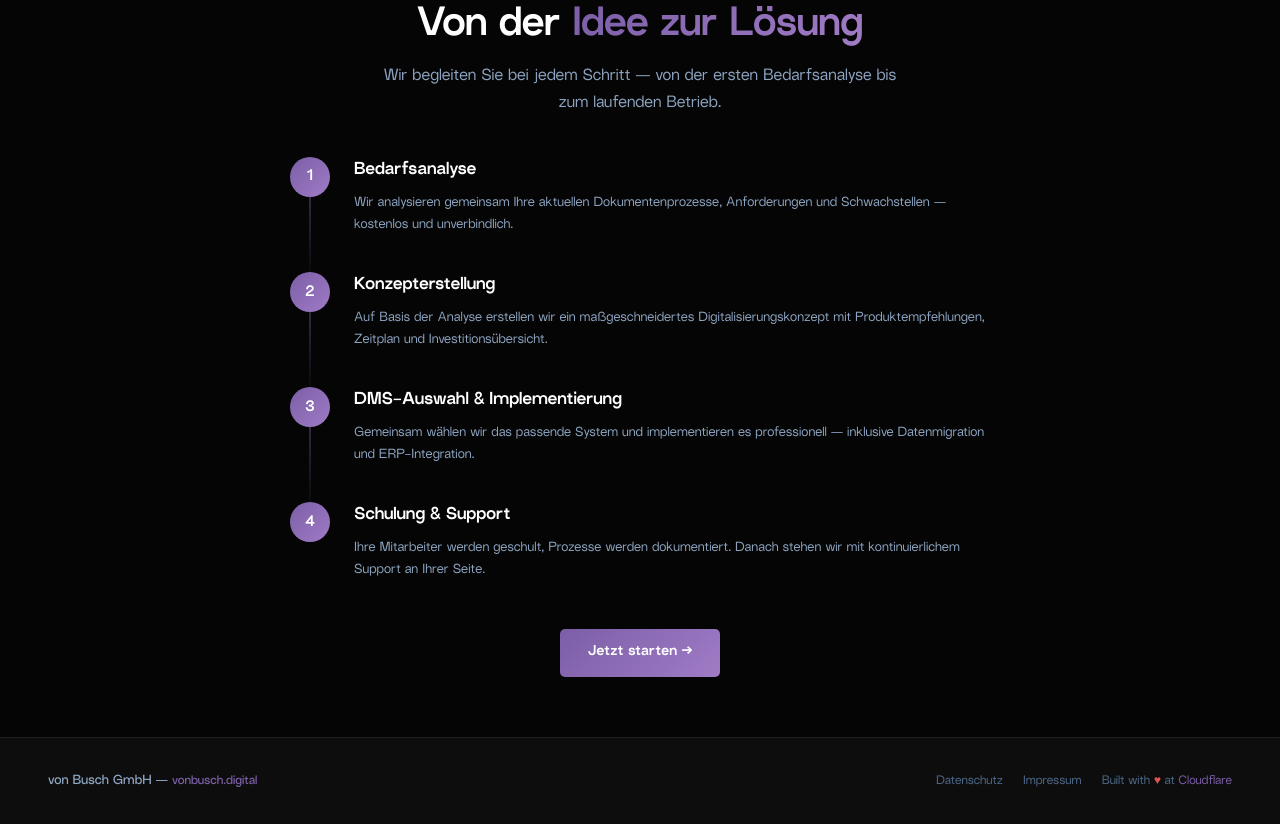
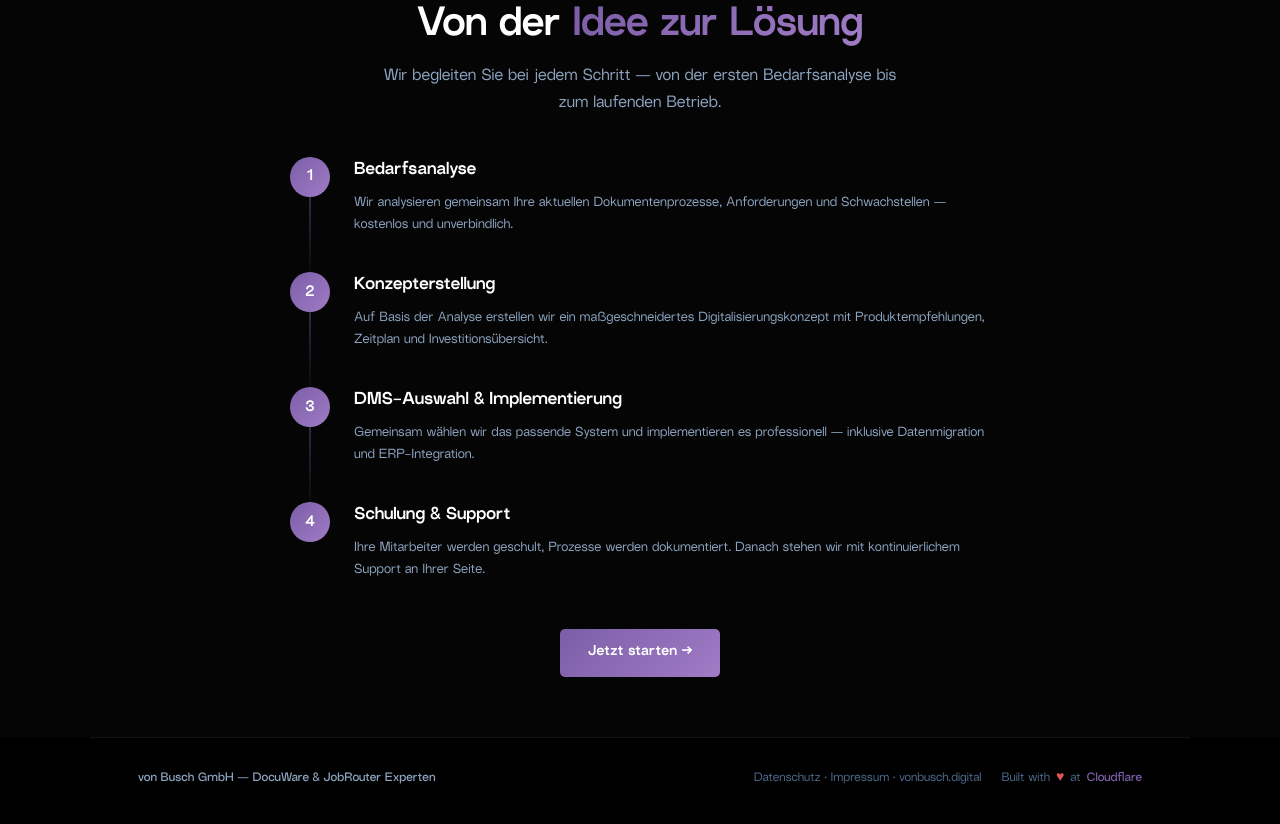
Before and after one commit to axelweichert/dmsfinder-vonbusch, a website: page index.html in a window 1280 px wide. Shown: the part 4042-4866 px from the top of the page. Drawn offline with Linux system fonts and the light colour scheme.

Commit message:
fix: Footer 1:1 wie ZT Shield — max-width, fbrand links, Datenschutz·Impressum·vonbusch.digital·Built with ♥ at Cloudflare rechts
fix: Footer 1:1 wie ZT Shield — max-width, fbrand links, Datenschutz·Impressum·vonbusch.digital·Built with ♥ at Cloudflare rechts

```diff
--- a/index.html
+++ b/index.html
@@ -150,12 +150,8 @@ textarea{resize:vertical;min-height:96px}
 .proc-num{width:40px;height:40px;border-radius:50%;background:var(--grad);display:flex;align-items:center;justify-content:center;font-size:15px;font-weight:700;color:#fff;flex-shrink:0;font-family:var(--fh)}
 .proc-title{font-size:17px;font-weight:700;color:var(--wh);margin-bottom:6px;font-family:var(--fh)}
 .proc-text{font-size:13px;color:var(--tx2);line-height:1.7}
-footer{position:relative;z-index:1;border-top:1px solid var(--bd);padding:32px 48px;display:flex;justify-content:space-between;align-items:center;flex-wrap:wrap;gap:16px;background:var(--bg-mid)}
-.fbrand{font-size:13px;font-weight:600;color:var(--tx2);font-family:var(--fh)}
-.fbrand a{color:var(--ac);text-decoration:none}
-footer a{color:var(--tx3);text-decoration:none;font-size:12px;transition:color .2s}
-footer a:hover{color:var(--tx)}
-.footer-right{display:flex;align-items:center;gap:20px;flex-wrap:wrap}
+footer{position:relative;z-index:1;border-top:1px solid var(--bd);padding:28px 48px;display:flex;justify-content:space-between;align-items:center;max-width:1100px;margin:0 auto;font-size:12px;color:var(--tx3)}
+.fbrand{font-family:var(--fh);font-weight:600;color:var(--tx2)}
 .reveal{opacity:0;transform:translateY(20px);transition:opacity .6s ease,transform .6s ease}
 .reveal.in{opacity:1;transform:translateY(0)}
 @media(max-width:900px){.bg-grid{grid-template-columns:1fr 1fr}.pc-grid{grid-template-columns:1fr}nav{padding:0 24px}.nav-links{display:none}.nav-mob-btn{display:block}.hero-in,.sw,.sw-alt .inner{padding:0 24px}footer{padding:24px}}
@@ -373,12 +369,8 @@ footer a:hover{color:var(--tx)}
 </section>
 
 <footer>
-  <div class="fbrand">von Busch GmbH &mdash; <a href="https://www.vonbusch.digital">vonbusch.digital</a></div>
-  <div class="footer-right">
-    <a href="https://www.vonbusch.digital/datenschutz">Datenschutz</a>
-    <a href="https://www.vonbusch.digital/impressum">Impressum</a>
-    <span style="color:var(--tx3);font-size:12px">Built with <span style="color:#e25555">&#x2665;</span> at <a href="https://cloudflare.com" style="color:var(--ac)" target="_blank">Cloudflare</a></span>
-  </div>
+  <div class="fbrand">von Busch GmbH &mdash; DocuWare &amp; JobRouter Experten</div>
+  <div style="display:flex;align-items:center;gap:20px;flex-wrap:wrap"><span><a href="https://www.vonbusch.digital/datenschutz" style="color:var(--tx3);text-decoration:none">Datenschutz</a> · <a href="https://www.vonbusch.digital/impressum" style="color:var(--tx3);text-decoration:none">Impressum</a> · <a href="https://vonbusch.digital" style="color:var(--tx3);text-decoration:none">vonbusch.digital</a></span><span style="display:flex;align-items:center;gap:6px;color:var(--tx3);font-size:12px">Built with <span style="color:#e25555;font-size:14px">♥</span> at <a href="https://cloudflare.com" target="_blank" style="color:var(--ac);text-decoration:none;font-weight:600">Cloudflare</a></span></div>
 </footer>
 
 <script>
```
Also changed, not shown: README.md.
